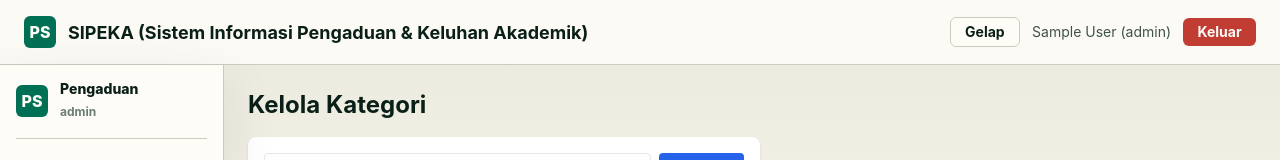
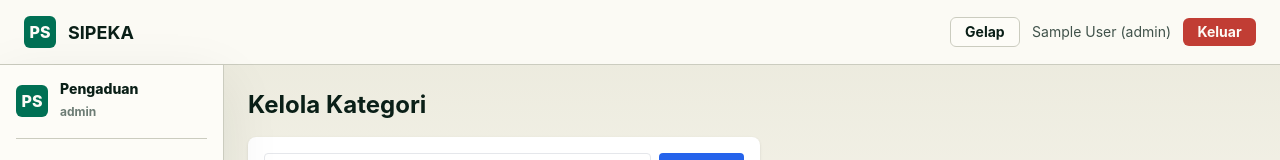
Before and after one commit to Rifkiiskandar12/pengaduan_sekolah, a React (Vite) app in the folder frontend/: page /kategori in a window 1280 px wide. Shown: the top 160 px of the page. Built offline with nearby package versions, Linux system fonts and the light colour scheme; no server answers; sample sign-in values are in the browser's storage.

Commit message:
fix:navbar and sidebar layout structure

```diff
--- a/frontend/src/components/Navbar.jsx
+++ b/frontend/src/components/Navbar.jsx
@@ -16,7 +16,7 @@ export default function Navbar({ user, onLogout, onMenuClick }) {
           <span className="block w-5 h-0.5 bg-current mt-1"></span>
         </button>
         <span className="brand-mark">PS</span>
-        <h1 className="topbar-title truncate">SIPEKA (Sistem Informasi Pengaduan & Keluhan Akademik)</h1>
+        <h1 className="topbar-title truncate">SIPEKA</h1>
       </div>
 
       <div className="flex items-center gap-3">
--- a/frontend/src/components/Sidebar.jsx
+++ b/frontend/src/components/Sidebar.jsx
@@ -13,7 +13,7 @@ export default function Sidebar({ open, onClose }) {
       {open && (
         <div onClick={onClose} className="fixed inset-0 bg-black/30 z-20 md:hidden" />
       )}
-      <aside className={`sidebar-panel fixed md:static top-0 left-0 h-screen w-56 p-4 z-30 transform transition-transform
+      <aside className={`sidebar-panel fixed md:relative top-0 left-0 h-screen md:h-auto w-56 shrink-0 p-4 z-30 transform transition-transform
         ${open ? "translate-x-0" : "-translate-x-full"} md:translate-x-0`}>
         <div className="sidebar-brand">
           <span className="brand-mark">PS</span>
--- a/frontend/src/layouts/MainLayout.jsx
+++ b/frontend/src/layouts/MainLayout.jsx
@@ -16,11 +16,11 @@ export default function MainLayout() {
   };
 
   return (
-    <div className="app-shell">
+  <div className="app-shell flex flex-col min-h-screen">
     <Navbar user={user} onLogout={handleLogout} onMenuClick={() => setSidebarOpen(!sidebarOpen)} />
-      <div className="flex relative">
+    <div className="flex flex-1 min-h-0">
       <Sidebar open={sidebarOpen} onClose={() => setSidebarOpen(false)} />
-        <main className="flex-1 p-4 md:p-6 w-full">
+      <main className="flex-1 p-4 md:p-6 min-w-0 overflow-y-auto">
         <Outlet />
       </main>
     </div>
```
Lines whose indentation alone changed are shown as unchanged.
